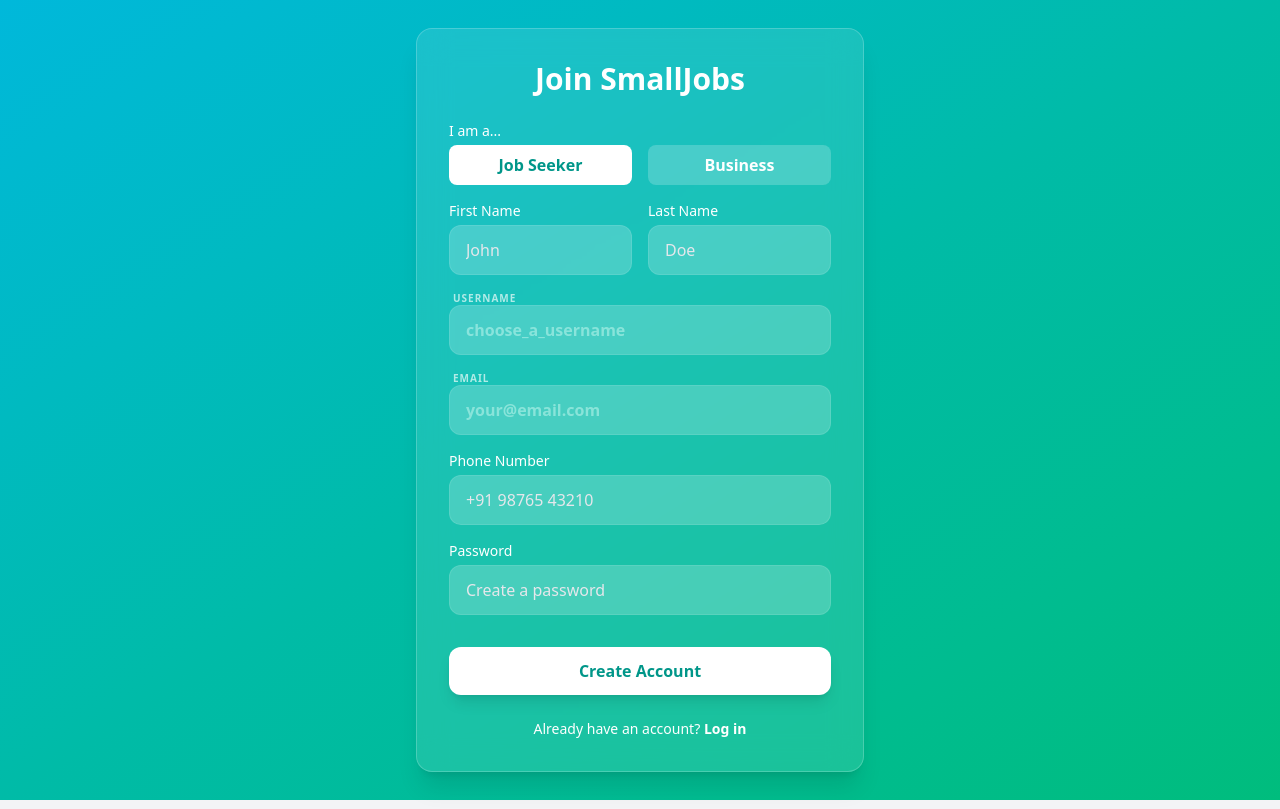
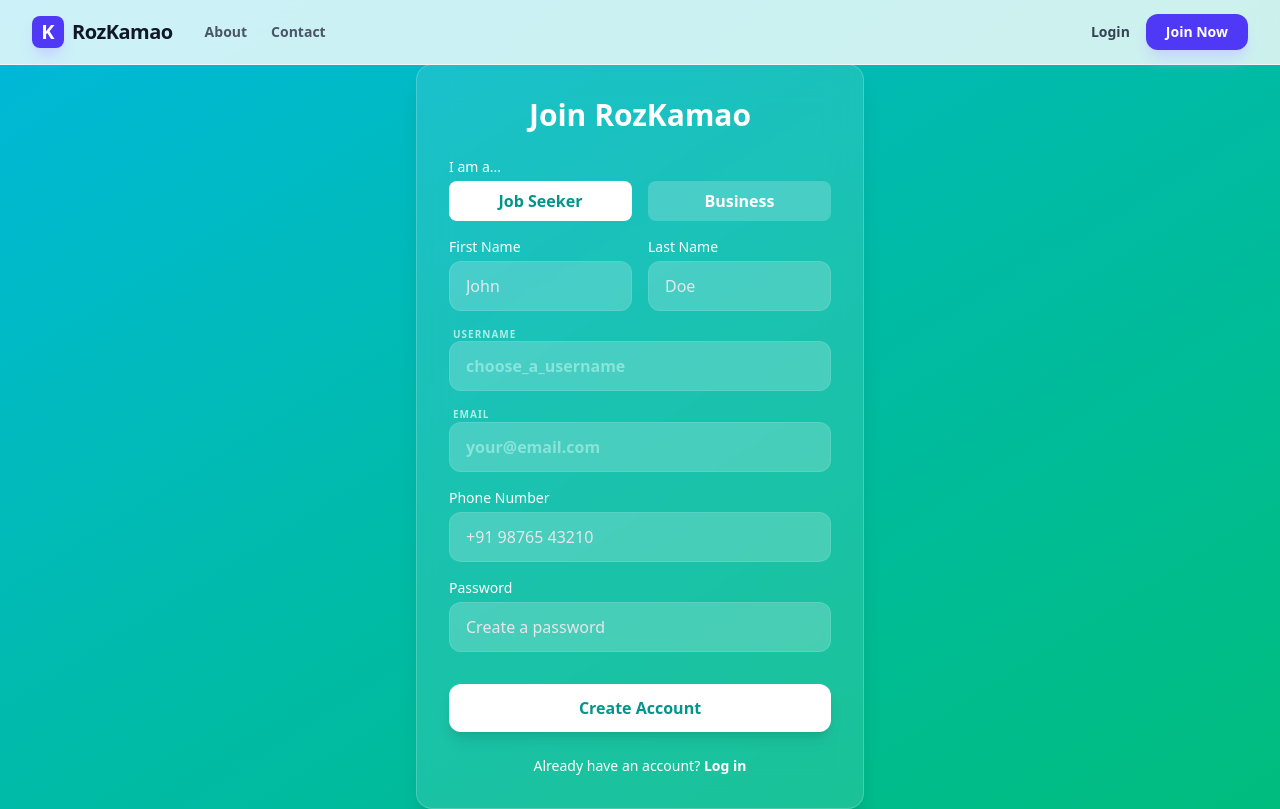
Before and after one commit to mkkhan6390/smalljobs, a React app in the folder frontend/: page /signup in a window 1280 px wide. Built offline with nearby package versions, Linux system fonts and the light colour scheme; no server answers; the HTML template or start-up script is replaced by a standard one.

Commit message:
Add navbar on signup and signin pages

```diff
--- a/frontend/src/pages/Login.jsx
+++ b/frontend/src/pages/Login.jsx
@@ -1,6 +1,7 @@
 import { useState } from 'react';
 import { useAuth } from '../context/AuthContext';
 import { useNavigate, Link } from 'react-router-dom';
+import Navbar from '../components/Navbar';
 
 const Login = () => {
     const [username, setUsername] = useState('');
@@ -20,6 +21,9 @@ const Login = () => {
     };
 
     return (
+        <>
+
+            <Navbar />
             <div className="min-h-screen flex items-center justify-center bg-gradient-to-br from-indigo-500 via-purple-500 to-pink-500">
                 <div className="bg-white/10 backdrop-blur-lg border border-white/20 p-8 rounded-2xl shadow-xl w-full max-w-md">
                     <h2 className="text-3xl font-bold text-white mb-6 text-center">Welcome Back</h2>
@@ -66,6 +70,7 @@ const Login = () => {
                     </p>
                 </div>
             </div>
+        </>
     );
 };
 
--- a/frontend/src/pages/Signup.jsx
+++ b/frontend/src/pages/Signup.jsx
@@ -1,6 +1,7 @@
 import { useState } from 'react';
 import { useAuth } from '../context/AuthContext';
 import { useNavigate, Link } from 'react-router-dom';
+import Navbar from '../components/Navbar';
 
 const Signup = () => {
     const [formData, setFormData] = useState({
@@ -37,9 +38,11 @@ const Signup = () => {
     };
 
     return (
+        <>
             <div className="min-h-screen flex items-center justify-center bg-gradient-to-tl from-emerald-500 via-teal-500 to-cyan-500">
-            <div className="bg-white/10 backdrop-blur-lg border border-white/20 p-8 rounded-2xl shadow-xl w-full max-w-md">
-                <h2 className="text-3xl font-bold text-white mb-6 text-center">Join SmallJobs</h2>
+                <Navbar />
+                <div className="mt-16 bg-white/10 backdrop-blur-lg border border-white/20 p-8 rounded-2xl shadow-xl w-full max-w-md">
+                    <h2 className="text-3xl font-bold text-white mb-6 text-center">Join RozKamao</h2>
                     {error && (
                         <div className="bg-red-500/20 border border-red-500/50 text-red-100 p-3 rounded-xl text-center mb-6 animate-in fade-in slide-in-from-top-2">
                             <span className="font-bold">⚠️ {error}</span>
@@ -157,6 +160,7 @@ const Signup = () => {
                     </p>
                 </div>
             </div>
+        </>
     );
 };
 
```
Lines whose indentation alone changed are shown as unchanged.
